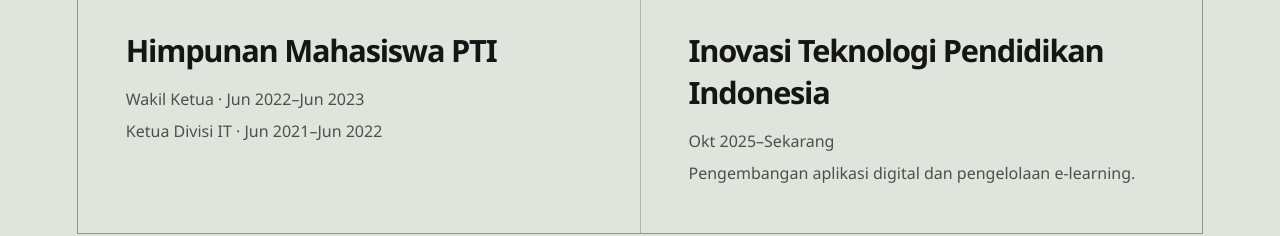
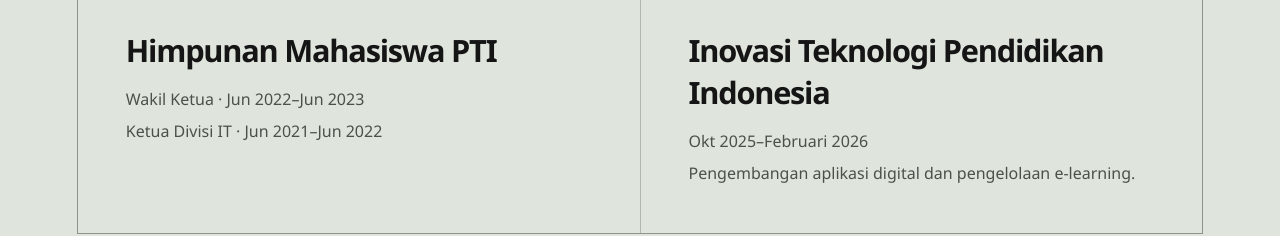
Before and after one commit to ReihanMutaqin/reihan, a React (Vite) app: page / in a window 1280 px wide. Shown: the part 8740-8976 px from the top of the page. Built offline with nearby package versions, Linux system fonts and the light colour scheme.

Commit message:
update: periode kontribusi Inovasi Teknologi Pendidikan Indonesia menjadi Okt 2025–Februari 2026

```diff
--- a/src/App.tsx
+++ b/src/App.tsx
@@ -477,7 +477,7 @@ function App() {
             <div className="credential reveal">
               <p className="credential__label">Kontribusi</p>
               <h3>Inovasi Teknologi Pendidikan Indonesia</h3>
-              <p>Okt 2025–Sekarang</p>
+              <p>Okt 2025–Februari 2026</p>
               <p>Pengembangan aplikasi digital dan pengelolaan e-learning.</p>
             </div>
           </div>
```
